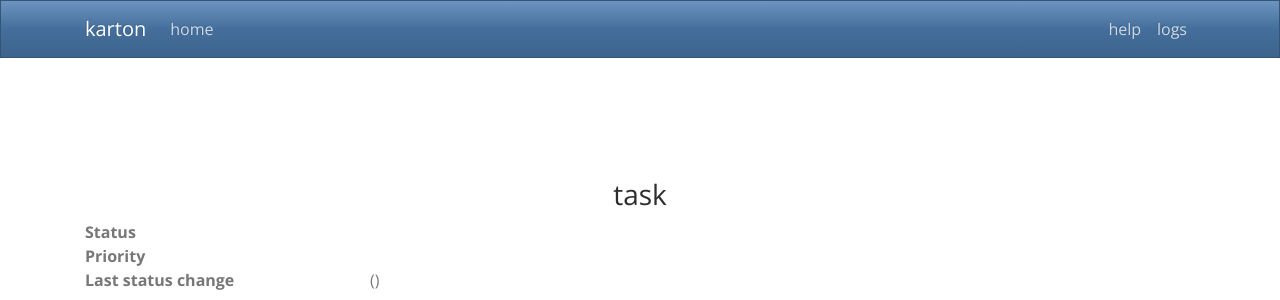
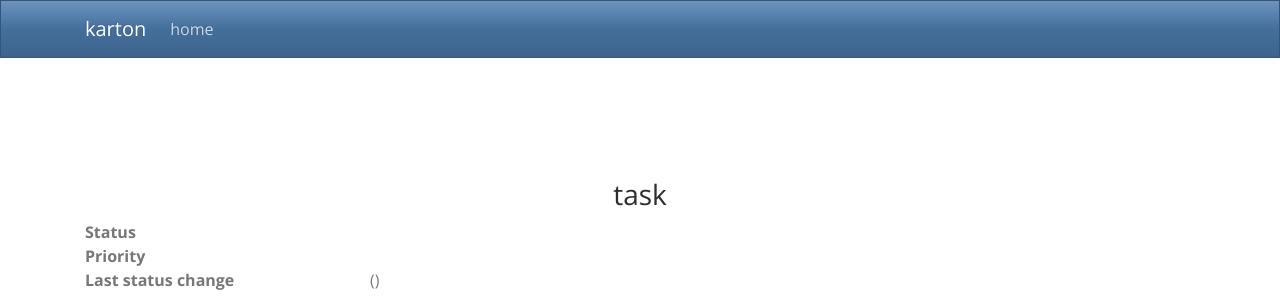
Before and after one commit to CERT-Polska/karton-dashboard, a Flask app: template karton/dashboard/templates/task.html in a window 1280 px wide. Shown: the top 300 px of the page. Run offline with Flask 2, Linux system fonts and the light colour scheme; the template is opened without the code that fills it, so the values that code supplies are empty; some libraries are stand-ins or nearby versions.

Commit message:
remove mworks (#23)

```diff
--- a/karton/dashboard/app.py
+++ b/karton/dashboard/app.py
@@ -22,7 +22,6 @@ from karton.core import Producer
 from karton.core.base import KartonBase
 from karton.core.inspect import KartonAnalysis, KartonQueue, KartonState
 from karton.core.task import Task, TaskPriority, TaskState
-from mworks import CommonRoutes  # type: ignore
 from prometheus_client import Gauge, generate_latest  # type: ignore
 
 logging.basicConfig(level=logging.INFO)
@@ -30,7 +29,6 @@ logging.basicConfig(level=logging.INFO)
 app_path = Path(__file__).parent
 static_folder = app_path / "static"
 app = Flask(__name__, static_folder=None, template_folder=str(app_path / "templates"))
-mworks = CommonRoutes(app)
 
 karton = KartonBase(identity="karton.dashboard")
 
--- a/karton/dashboard/templates/layout.html
+++ b/karton/dashboard/templates/layout.html
@@ -17,14 +17,6 @@
                 <ul class="navbar-nav">
                     <li class="nav-item">
                         <a class="nav-link" href="/">home</a>
-                    </li>
-                </ul>
-                <ul class="nav navbar-nav ml-auto">
-                    <li class="nav-item">
-                        <a class="nav-link" href="/docz/">help</a>
-                    </li>
-                    <li class="nav-item">
-                        <a class="nav-link" href="/logz">logs</a>
                     </li>
                 </ul>
             </div>
--- a/requirements.txt
+++ b/requirements.txt
@@ -1,5 +1,4 @@
 Flask==1.1.1
 karton-core==4.0.5
-mworks==2.0.0
 mistune==0.8.4
 prometheus_client==0.9.0
```
